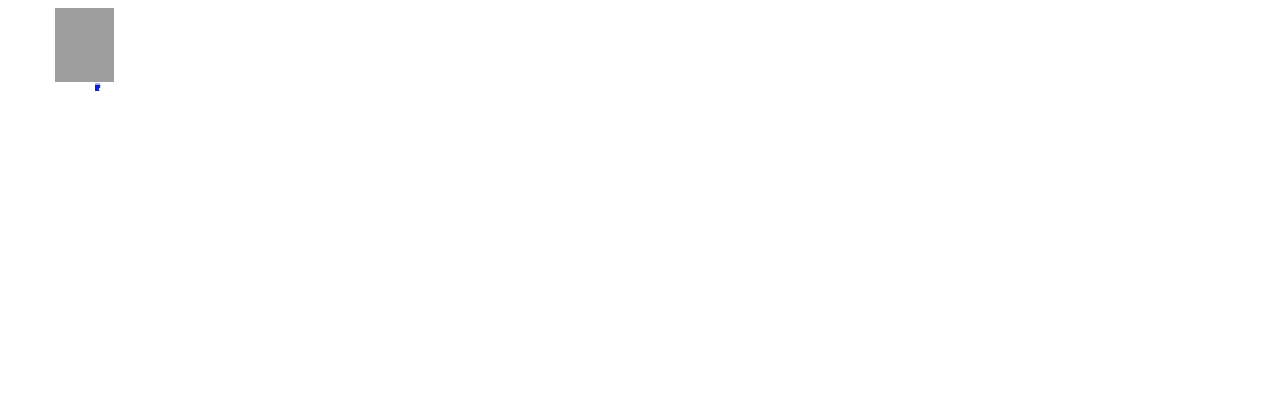
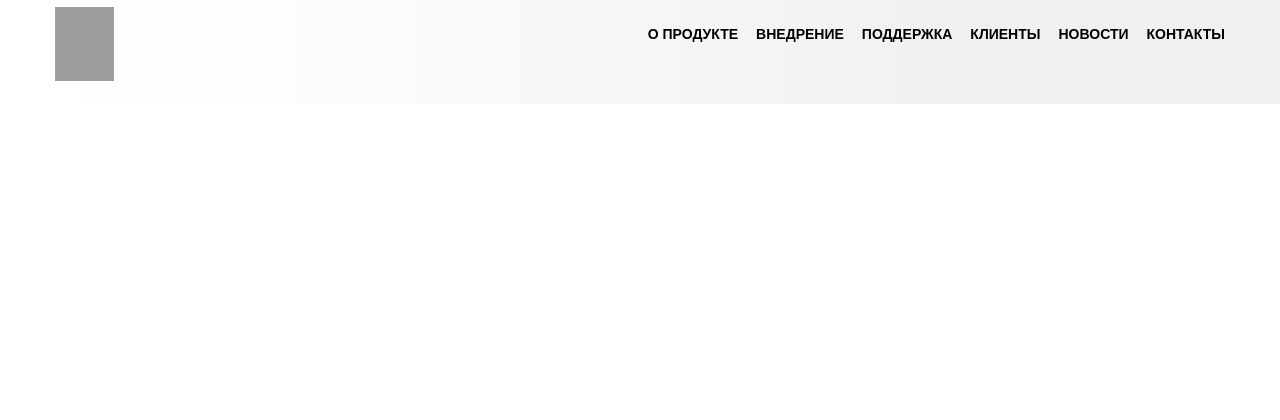
Before and after one commit to RadiksMan/robomed, a PHP site: page /process.php in a window 1280 px wide. Shown: the top 420 px of the page. After the commit the page ends 104 px from the top, so only its background shows below. Run offline with PHP 8.4, Linux system fonts and the light colour scheme; style sheets or scripts are compiled from the project's sources; some libraries are stand-ins or nearby versions; grey boxes are pictures that could not be loaded.

Commit message:
add reset

```diff
--- a/css/develop_4.css
+++ b/css/develop_4.css
@@ -0,0 +1,39 @@
+.header-wrap {
+  background: -webkit-gradient(linear, left top, right top, from(#ffffff), color-stop(25%, #fcfcfc), color-stop(50%, #f6f6f6), color-stop(75%, #f0f0f0), to(#f0f0f0));
+  background: -webkit-linear-gradient(left, #ffffff 0%, #fcfcfc 25%, #f6f6f6 50%, #f0f0f0 75%, #f0f0f0 100%);
+  background: -moz-linear-gradient(left, #ffffff 0%, #fcfcfc 25%, #f6f6f6 50%, #f0f0f0 75%, #f0f0f0 100%);
+  background: -o-linear-gradient(left, #ffffff 0%, #fcfcfc 25%, #f6f6f6 50%, #f0f0f0 75%, #f0f0f0 100%);
+  background: linear-gradient(to right, #ffffff 0%, #fcfcfc 25%, #f6f6f6 50%, #f0f0f0 75%, #f0f0f0 100%);
+  padding-bottom: 23px;
+}
+
+.header-wrap .header-logo {
+  float: left;
+  padding-top: 7px;
+}
+
+.header-wrap .header-navigation {
+  font-size: 14rem;
+  font-weight: bold;
+  float: right;
+  padding-top: 26px;
+}
+
+.header-wrap .header-navigation ul {
+  list-style-type: none;
+}
+
+.header-wrap .header-navigation li {
+  float: left;
+  margin-left: 18px;
+}
+
+.header-wrap .header-navigation li:hover a {
+  opacity: .7;
+}
+
+.header-wrap .header-navigation a {
+  text-decoration: none;
+  color: #000;
+  text-transform: uppercase;
+}
--- a/header.php
+++ b/header.php
@@ -13,6 +13,7 @@
 	<!--<link rel="stylesheet" href="css/bootstrap.css" media="all" />
 	<link rel="stylesheet" href="css/bootstrap-theme.css" media="all" />-->
 
+	<link rel="stylesheet" type="text/css" href="css/reset.css" media="all" />
 	<link rel="stylesheet" type="text/css" href="css/style_basic.css" media="all" />
 
 	<link rel="stylesheet" type="text/css" href="css/fonts.css" media="all" />
@@ -127,7 +128,7 @@
 						</svg>
 					</a>
 				</div>
-				<div class="header-navigation">
+				<div class="header-navigation cfix">
 					<nav>
 						<ul>
 							<li><a href="#"><span>О продукте</span></a></li>
--- a/sass/develop_4.scss
+++ b/sass/develop_4.scss
@@ -0,0 +1,12 @@
+.header-wrap{background: linear-gradient(to right, #ffffff 0%,#fcfcfc 25%,#f6f6f6 50%,#f0f0f0 75%,#f0f0f0 100%);padding-bottom: 23px;
+    .header-logo{float: left;padding-top: 7px;}
+    .header-navigation{font-size: 14rem;font-weight: bold;float: right;padding-top: 26px;
+        ul{list-style-type: none;}
+        li{float: left;margin-left: 18px;
+            &:hover{
+                a{opacity: .7}
+            }
+        }
+        a{text-decoration: none;color: #000;text-transform: uppercase;}
+    }
+}
```
